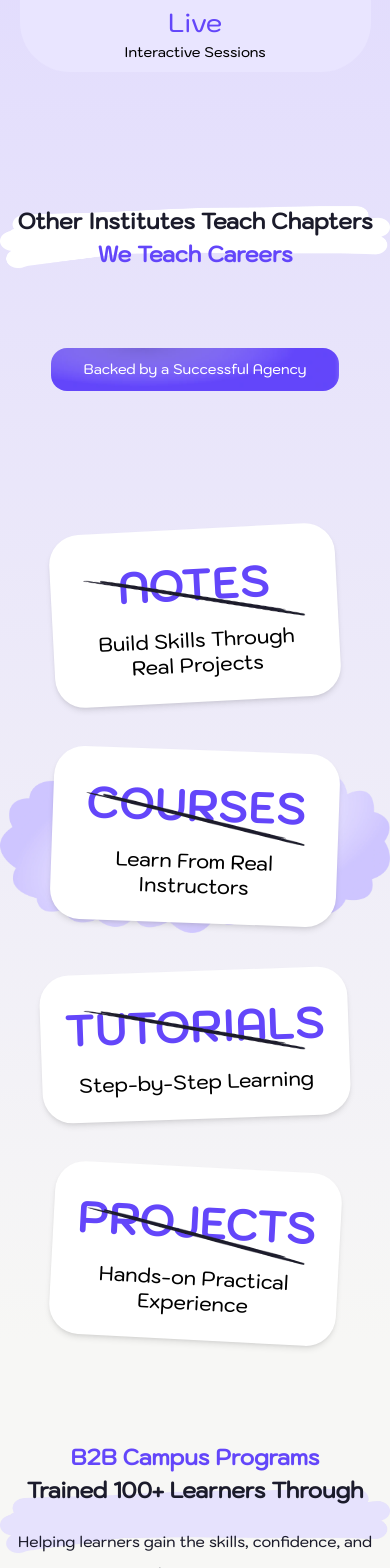
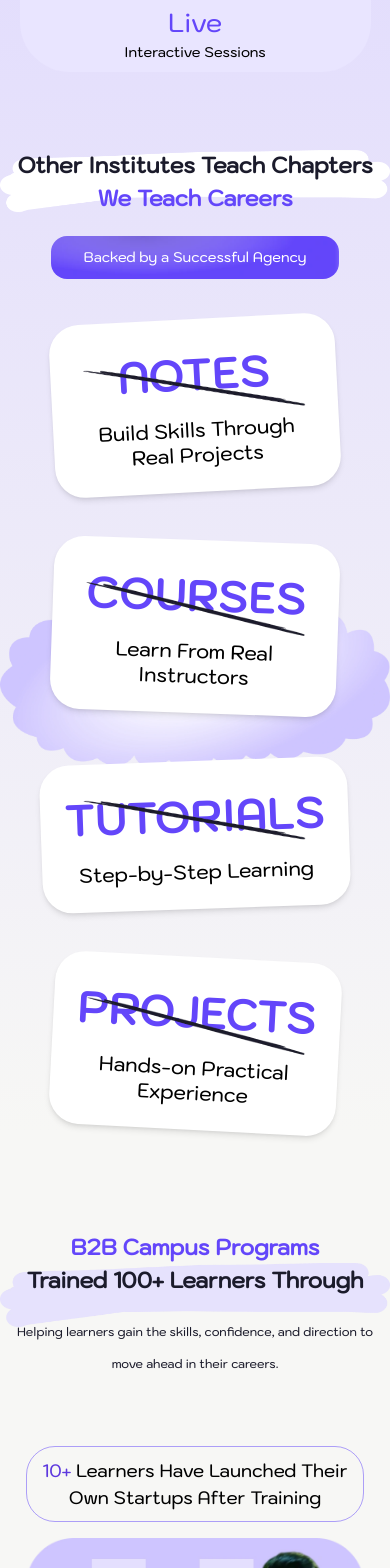
Before and after one commit to Rahuldhyania/b2b-campus, a Next.js app: page / in a window 390 px wide. Shown: the part 5080-6648 px from the top of the page. Built offline with nearby package versions, Linux system fonts and the light colour scheme.

Commit message:
testing 03/12/25 20:04

```diff
--- a/src/app/Components/Page-Components/Teachcareer.jsx
+++ b/src/app/Components/Page-Components/Teachcareer.jsx
@@ -64,7 +64,7 @@ export default function Teachcareer() {
           </div>
         ))}
       </div>
-      <div className="relative py-14 flex justify-center items-center">
+      <div className="relative flex justify-center items-center">
 
         {/* Background Image */}
         <img
@@ -99,7 +99,7 @@ export default function Teachcareer() {
           />
 
           {/* Button */}
-          <div className="buttons text-[25px] flex justify-center m-auto mb-[25%] sm:mb-0 z-10 relative">
+          <div className="buttons text-[25px] flex justify-center m-auto sm:mb-0 z-10 relative">
             <Buttons btnname='Backed by a Successful Agency' text_color={'text-white'} />
           </div>
 
--- a/src/app/Components/UiUx/Description.jsx
+++ b/src/app/Components/UiUx/Description.jsx
@@ -4,7 +4,7 @@ const Description = ({ description, text_color }) => {
     return (
         <div>
             <h2
-                className={` text-[15px] md:text-[20px] leading-[32px] text-center  ${text_color}`}
+                className={` text-[12px] md:text-[20px] leading-[32px] text-center  ${text_color}`}
                 dangerouslySetInnerHTML={{ __html: description }}
             />
         </div>
```
